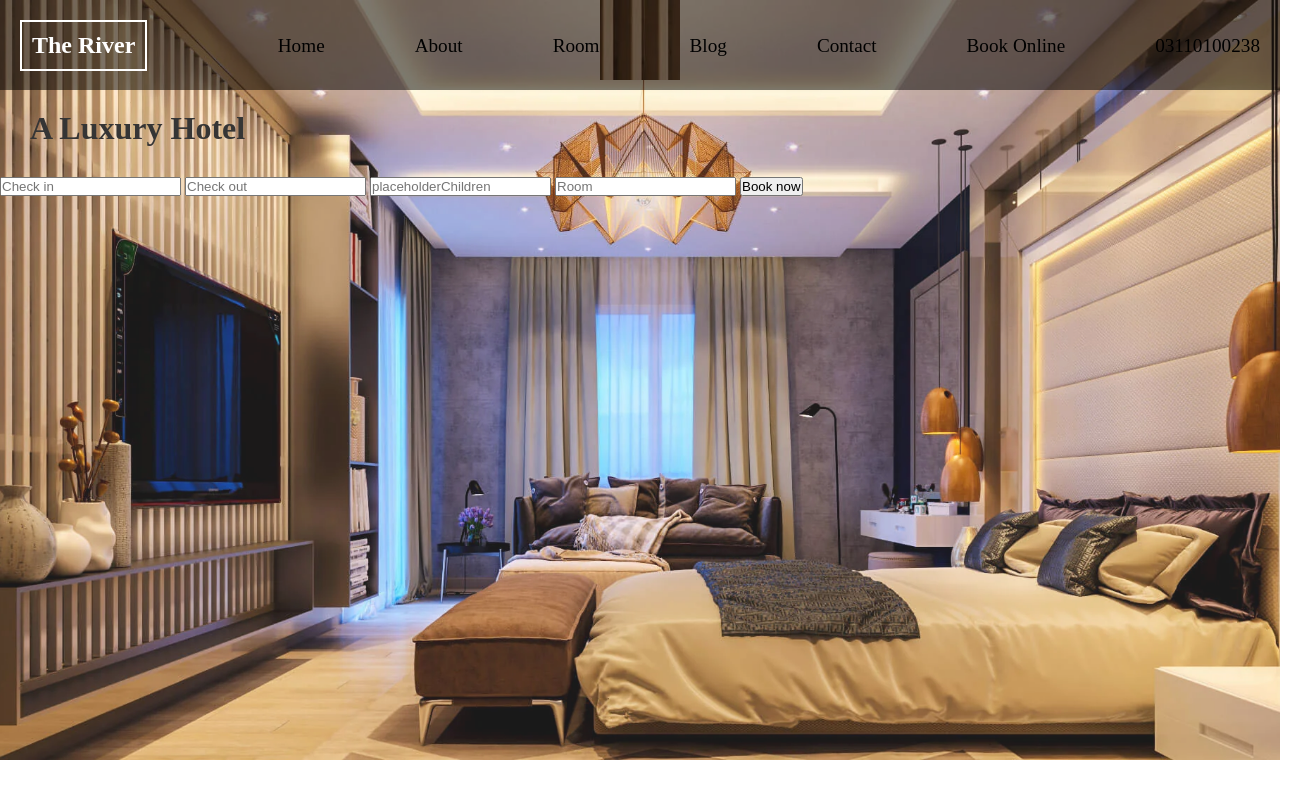
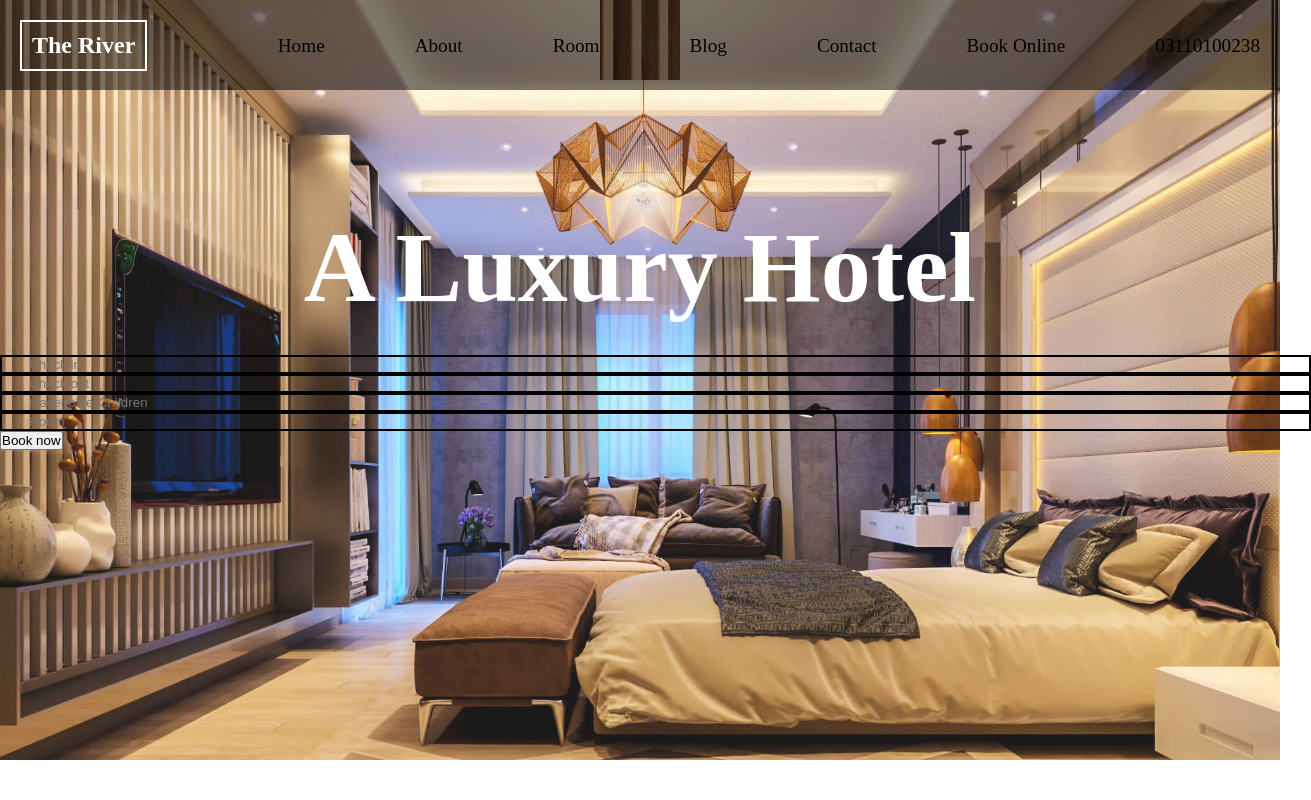
Before and after one commit to mrmunirfaisal11/The-river-clone, a plain HTML site: page index.html in a window 1280 px wide. Shown: the top 800 px of the page, 1311 px wide, since content can reach past the window. Drawn offline with Linux system fonts and the light colour scheme.

Commit message:
Update style.css

```diff
--- a/style.css
+++ b/style.css
@@ -175,3 +175,32 @@ border: 2px solid cornflowerblue;
     transition: all 1s;
     width: 30%;
 }
+.BookRoom{
+    display: flex;
+    flex-direction: column;
+    align-items: center;
+    justify-content: center;
+    font-size:50;
+}
+.mainh1{
+     font-weight: 800;
+     display: flex;
+     flex-direction: row;
+     position:relative;
+    color: rgb(255, 255, 255);
+    justify-content: center;
+    text-align: center;
+    font-size: 100px;
+    margin-top: 100px;
+    outline:black;
+}
+input{
+    width: 100%;
+    border: 2px solid rgb(0, 0, 0);
+    outline-style:none;
+    background-color:transparent;
+    padding-left: 27px;
+    color: #ffffff;
+    font-weight: 800px;
+    gap: 10px;
+}
```
